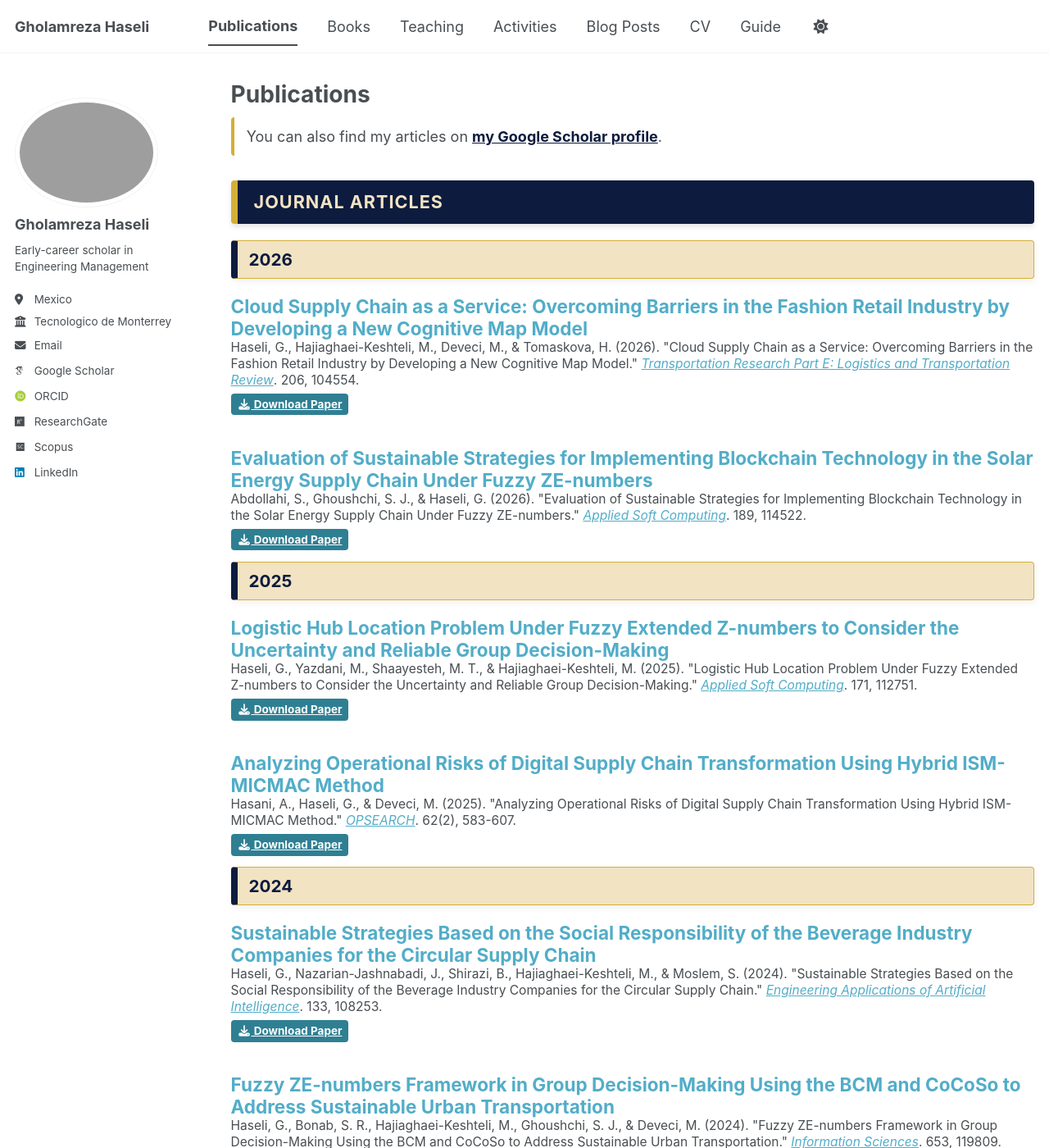
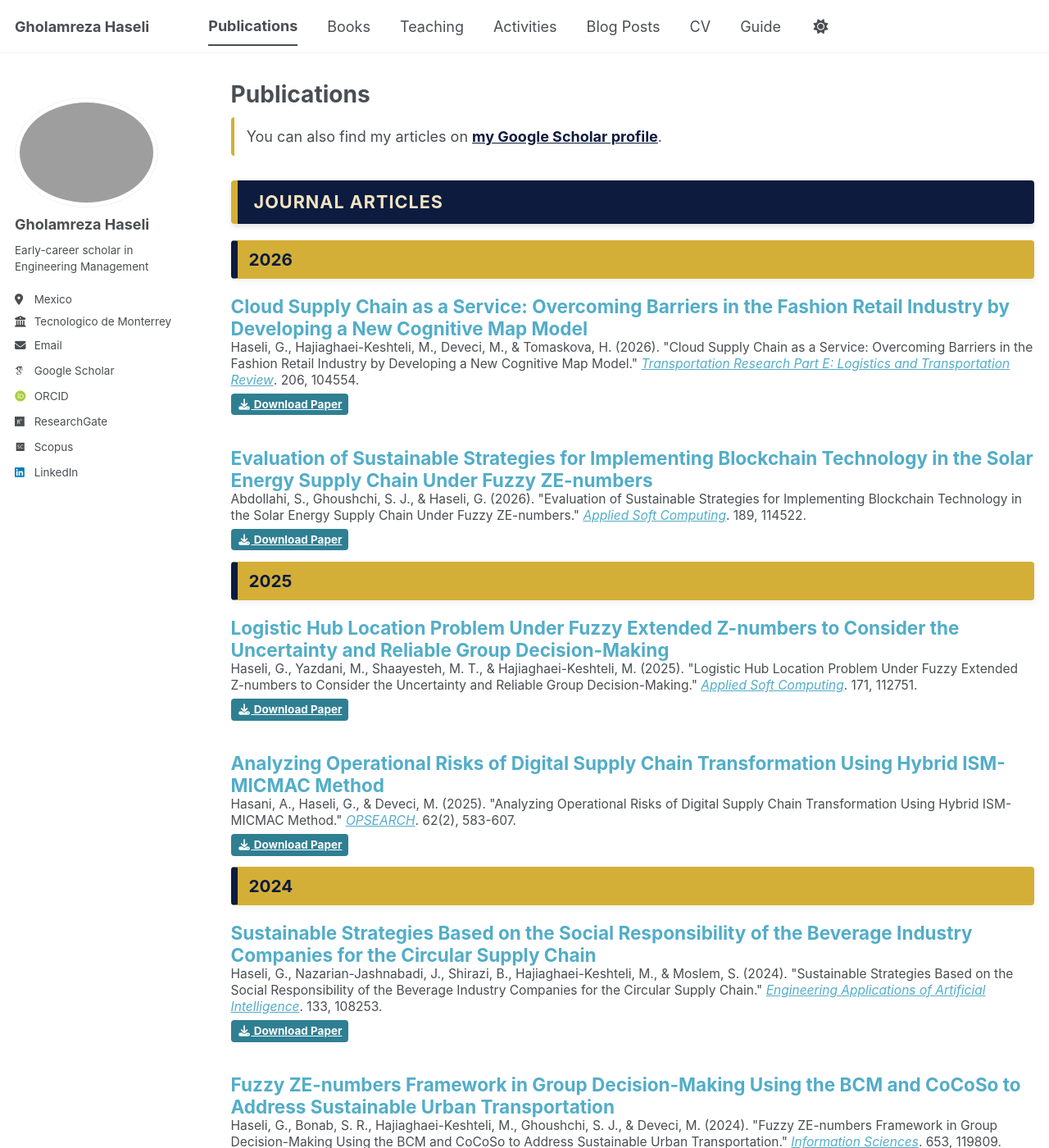
Before and after one commit to Gholamreza-Haseli/Gholamreza-Haseli.github.io, a Jekyll site: the page built from _pages/publications.html, in a window 1280 px wide and 1400 px high. Shown: the whole window at 82% size. Built offline with Jekyll 4.4.1, drawn with Linux system fonts in a browser that asks for light colours; some web fonts are replaced; a script bundle is joined from its source files by our own code; library files that are not in the unit come from our copies.

Commit message:
Update publications.html

```diff
--- a/_pages/publications.html
+++ b/_pages/publications.html
@@ -32,7 +32,7 @@ author_profile: true
 
   /* استایل باکس طلایی برای سال‌ها (معکوس POMS) */
   .poms-year-header {
-    background-color: #f2e3c2;
+    background-color: #d4af37;
     color: #0d1b3e;
     padding: 7px 14px;
     border-radius: 4px;
```
